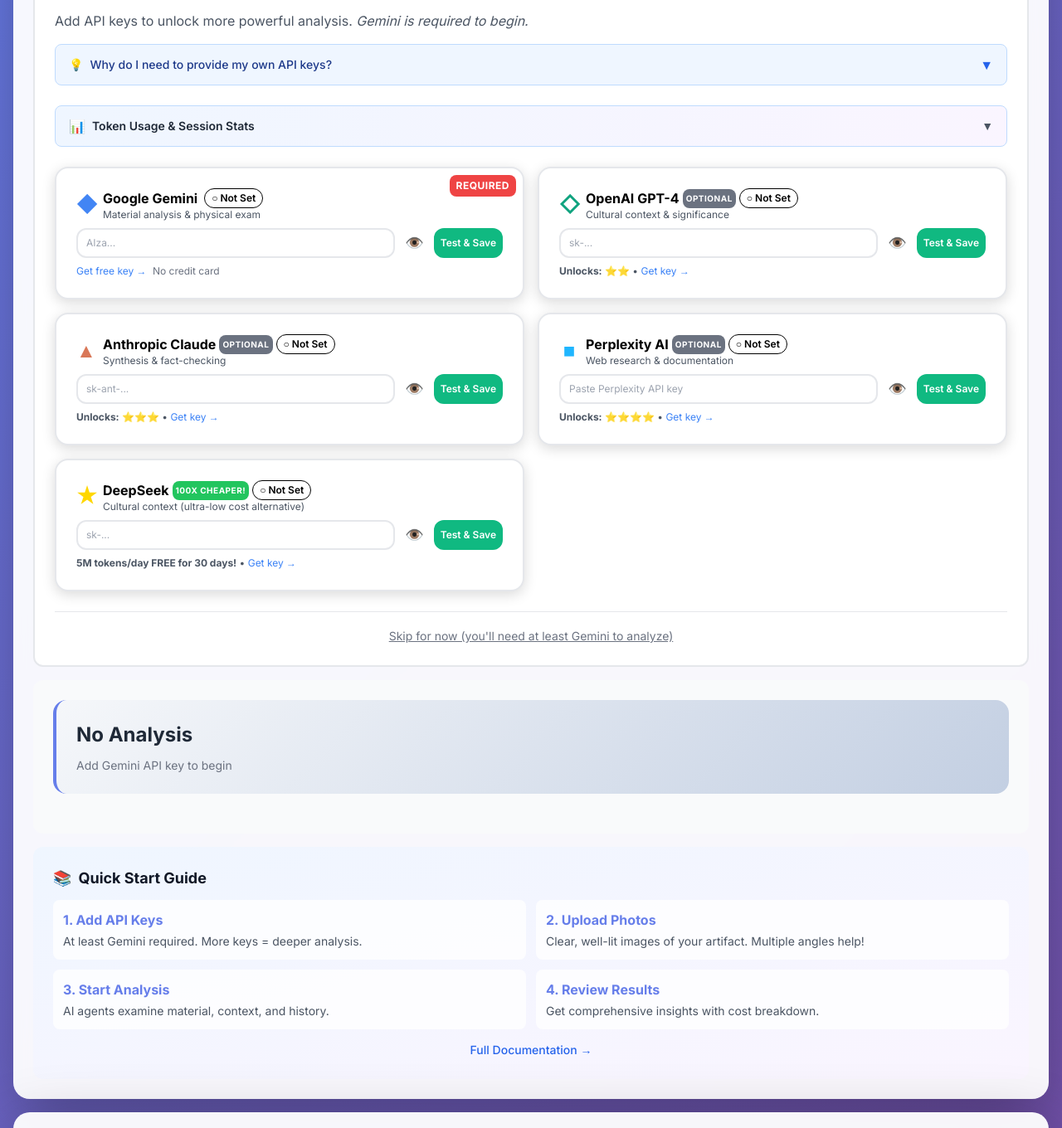
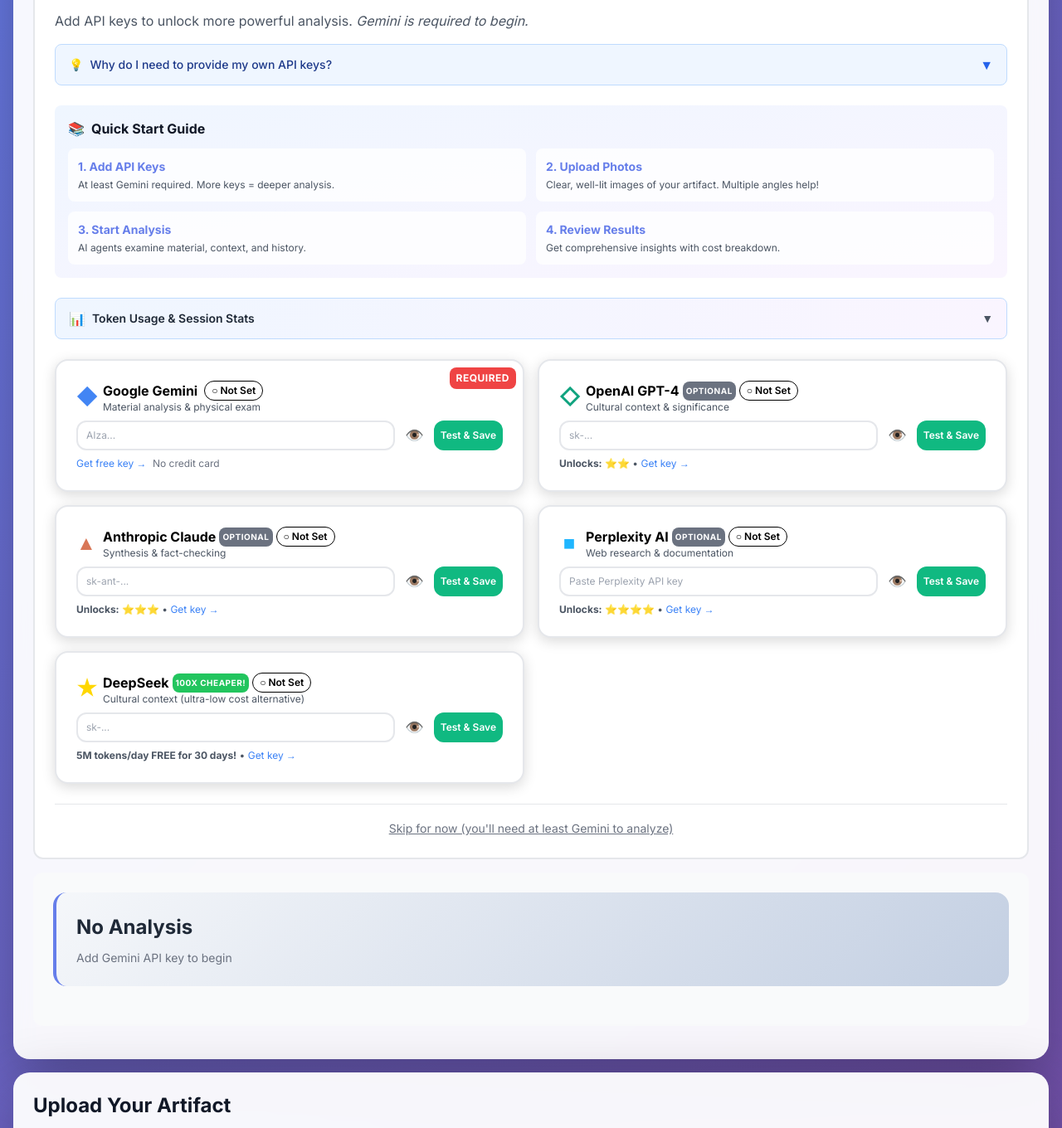
Before and after one commit to dschwags/tapestrai-v_or, a plain HTML site: page index.html in a window 1280 px wide. Shown: the part 306-1666 px from the top of the page at 83% size. Drawn offline with nearby package versions, Linux system fonts and the light colour scheme.

Commit message:
feat: UX improvements for API key management
- Merged Quick Start Guide into Configure section (single collapsible tab)
- Display saved API keys in input fields when reopening section
- Removed auto-close behavior after saving keys (let user close manually)
- Keys now stay visible after saving for better user experience
- Updated numbered circle shapes (❶❷❸❹❺)

```diff
--- a/index.html
+++ b/index.html
@@ -4,7 +4,7 @@
     <meta charset="UTF-8">
     <meta name="viewport" content="width=device-width, initial-scale=1.0">
     <title>tapestrAI - Unravel your artifact's story</title>
-    <!-- Version: 3.2.0 - Unique Shapes & Better Status | Build: 2025-10-31 16:25 EDT>
+    <!-- Version: 3.2.0 - Unique Shapes & Better Status | Build: 2025-11-01 10:47 EDT>
 
     <!-- Tailwind CSS -->
     <script src="https://cdn.tailwindcss.com"></script>
@@ -133,6 +133,35 @@
                             <p class="text-xs text-gray-600 italic">
                                 Note: An API key is like a password that lets tapestrAI talk to the AI services on your behalf. It's stored encrypted in your browser and never leaves your device.
                             </p>
+                        </div>
+                    </div>
+
+                    <!-- Quick Start Guide -->                    <div class="bg-gradient-to-br from-blue-50 to-purple-50 rounded-lg p-4 mb-6">
+                        <h3 class="text-base font-bold text-gray-900 mb-3 flex items-center gap-2">
+                            <span>📚</span>
+                            Quick Start Guide
+                        </h3>
+
+                        <div class="grid grid-cols-1 sm:grid-cols-2 gap-3">
+                            <div class="bg-white/80 rounded-lg p-3">
+                                <div class="font-bold text-brand mb-1 text-sm">1. Add API Keys</div>
+                                <p class="text-xs text-gray-600">At least Gemini required. More keys = deeper analysis.</p>
+                            </div>
+
+                            <div class="bg-white/80 rounded-lg p-3">
+                                <div class="font-bold text-brand mb-1 text-sm">2. Upload Photos</div>
+                                <p class="text-xs text-gray-600">Clear, well-lit images of your artifact. Multiple angles help!</p>
+                            </div>
+
+                            <div class="bg-white/80 rounded-lg p-3">
+                                <div class="font-bold text-brand mb-1 text-sm">3. Start Analysis</div>
+                                <p class="text-xs text-gray-600">AI agents examine material, context, and history.</p>
+                            </div>
+
+                            <div class="bg-white/80 rounded-lg p-3">
+                                <div class="font-bold text-brand mb-1 text-sm">4. Review Results</div>
+                                <p class="text-xs text-gray-600">Get comprehensive insights with cost breakdown.</p>
+                            </div>
                         </div>
                     </div>
 
@@ -439,41 +468,7 @@
                 <!-- Populated by JavaScript -->
             </div>
 
-            <!-- Beginner's Guide -->
-            <div class="bg-gradient-to-br from-blue-50 to-purple-50 rounded-xl p-4 sm:p-6">
-                <h3 class="text-lg font-bold text-gray-900 mb-3 flex items-center gap-2">
-                    <span>📚</span>
-                    Quick Start Guide
-                </h3>
 
-                <div class="grid grid-cols-1 sm:grid-cols-2 gap-3">
-                    <div class="bg-white/80 rounded-lg p-3">
-                        <div class="font-bold text-brand mb-1">1. Add API Keys</div>
-                        <p class="text-sm text-gray-600">At least Gemini required. More keys = deeper analysis.</p>
-                    </div>
-
-                    <div class="bg-white/80 rounded-lg p-3">
-                        <div class="font-bold text-brand mb-1">2. Upload Photos</div>
-                        <p class="text-sm text-gray-600">Clear, well-lit images of your artifact. Multiple angles help!</p>
-                    </div>
-
-                    <div class="bg-white/80 rounded-lg p-3">
-                        <div class="font-bold text-brand mb-1">3. Start Analysis</div>
-                        <p class="text-sm text-gray-600">AI agents examine material, context, and history.</p>
-                    </div>
-
-                    <div class="bg-white/80 rounded-lg p-3">
-                        <div class="font-bold text-brand mb-1">4. Review Results</div>
-                        <p class="text-sm text-gray-600">Get comprehensive insights with cost breakdown.</p>
-                    </div>
-                </div>
-
-                <div class="mt-3 text-center">
-                    <a href="docs/getting-started.md" target="_blank" class="text-sm text-blue-600 hover:underline font-medium">
-                        Full Documentation →
-                    </a>
-                </div>
-            </div>
         </div>
 
         <!-- Main Application Section -->
--- a/js/apiKeyManager.js
+++ b/js/apiKeyManager.js
@@ -204,9 +204,8 @@
         this.showNotification('success',
           `✓ ${this.providers[provider].name} connected successfully!`);
 
-        // Clear the input field after successful save
-        const input = document.getElementById(`${provider}-key-input`);
-        if (input) input.value = '';
+        // Keep the key visible in the input field (don't clear it)
+        // User can now see their saved key when reopening the section
 
         this.updateAvailableFeatures();
 
@@ -604,11 +603,23 @@
     Object.keys(this.providers).forEach(provider => {
       if (this.keys[provider]) {
         this.updateStatus(provider, 'active');
+        // Populate the input field with the saved key
+        this.populateKeyInput(provider);
       }
     });
 
     this.updateAvailableFeatures();
   }
+
+  /**
+   * Populate input field with saved API key
+   */
+  populateKeyInput(provider) {
+    const input = document.getElementById(`${provider}-key-input`);
+    if (input && this.keys[provider]) {
+      input.value = this.keys[provider];
+    }
+  }
 }
 
 // Create global instance (will be initialized in main.js)
--- a/js/main.js
+++ b/js/main.js
@@ -129,14 +129,11 @@
 
   /**
    * Check if API setup should auto-minimize
+   * Note: Disabled - let user manually close the section
    */
   checkAPISetupMinimize() {
-    if (this.apiKeyManager.canAnalyze()) {
-      const container = document.getElementById('api-setup-container');
-      if (container && !container.classList.contains('minimized')) {
-        this.toggleAPISetup();
-      }
-    }
+    // Removed auto-close behavior - user can close the section manually
+    // This allows them to see their saved keys and add more if needed
   }
 
   /**
```
Also changed, not shown: 1 other file.
